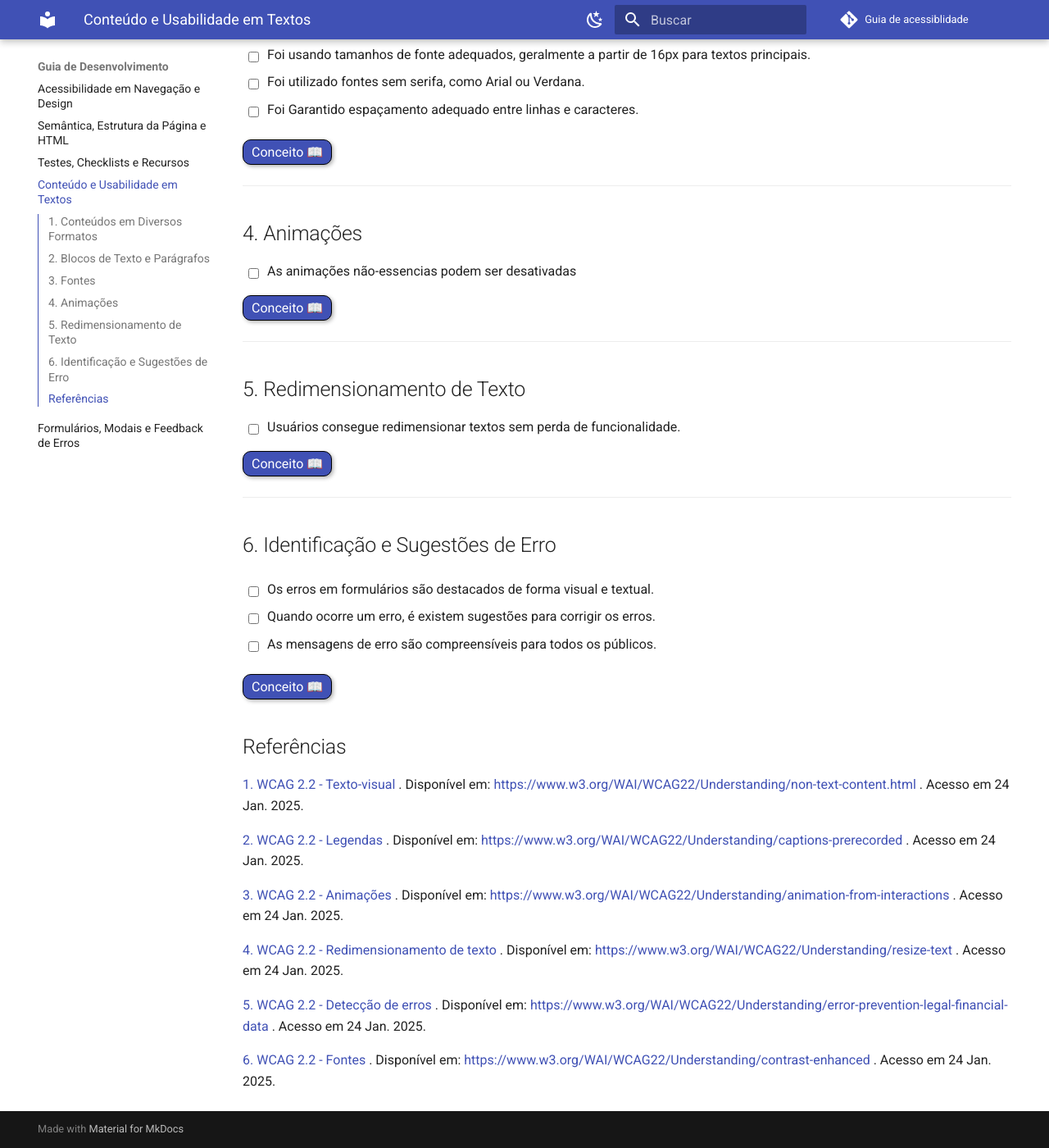
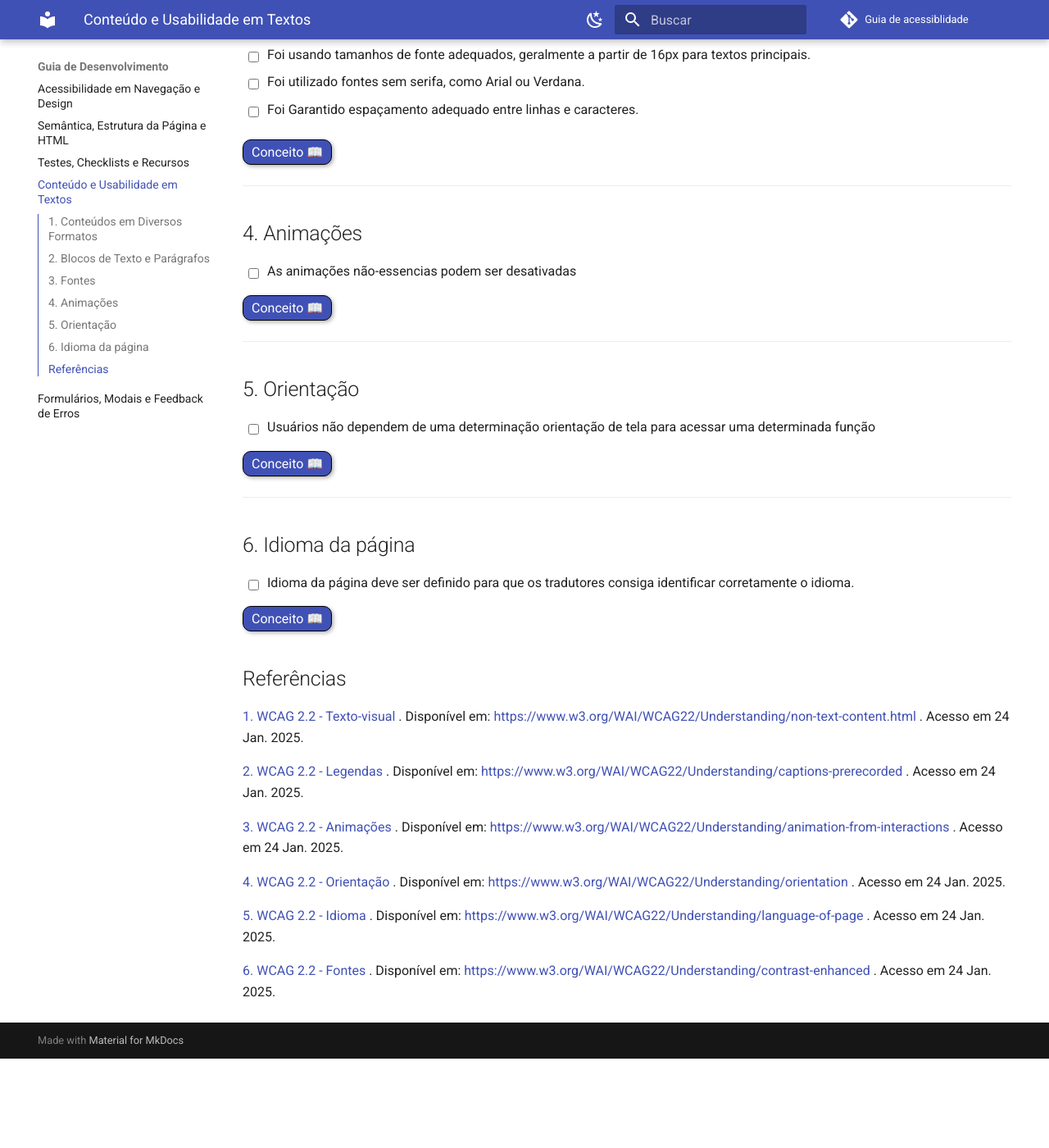
Before and after one commit to joseandre25/IHC-G02-Guia-De-Acessibilidade, an MkDocs documentation site: the page built from docs/topics/grupo4.md, in a window 1280 px wide and 1400 px high, scrolled down 729 px. Shown: the whole window at 82% size. Built offline with MkDocs 1.6.1 and Material for MkDocs 9.7.7, drawn with Linux system fonts in a browser that asks for light colours; some web fonts are replaced; comment, search, counter and statistics services are not loaded; after the commit the page ends 2020 px from its top, so only the background shows below that.

Commit message:
fix: topico 4

```diff
--- a/docs/topics/grupo4.md
+++ b/docs/topics/grupo4.md
@@ -80,32 +80,28 @@ Animações podem ser distrativas ou prejudiciais para pessoas com epilepsia ou
 
 ---
 
-## 5. Redimensionamento de Texto
+## 5. Orientação
 
-- [ ] Usuários consegue redimensionar textos sem perda de funcionalidade.
+- [ ] Usuários não dependem de uma determinação orientação de tela para acessar uma determinada função
 
-<button title="Conceito redimensionamento de texto" class="botao-conceito" onclick="let el = document.getElementById('rediTexto'); el.style.display = el.style.display === 'none' ? 'block' : 'none';">
+<button title="Conceito Orientação" class="botao-conceito" onclick="let el = document.getElementById('rediTexto'); el.style.display = el.style.display === 'none' ? 'block' : 'none';">
   Conceito 📖
 </button>
 <div id="rediTexto" style="display: none;">
- Pessoas com deficiência visual, como baixa visão, daltonismo ou outras condições, podem ter dificuldades significativas com tamanhos de fonte fixos. A capacidade de aumentar ou diminuir o tamanho da fonte permite que esses usuários ajustem o texto para um nível que lhes seja confortável e legível, garantindo o acesso à informação e a inclusão digital. <a href="#referencia-4">[4]</a>
+ Em resumo, não depender da orientação da tela é fundamental para criar interfaces inclusivas, usáveis e que proporcionam uma boa experiência de usuário em uma variedade de dispositivos e contextos. Ao seguir as práticas de design responsivo e priorizar a flexibilidade da interface, os desenvolvedores podem garantir que seus aplicativos e sites sejam acessíveis e agradáveis de usar para todos. <a href="#referencia-4">[4]</a>
 </div>
 
 ---
 
-## 6. Identificação e Sugestões de Erro
+## 6. Idioma da página
 
-- [ ] Os erros em formulários são destacados de forma visual e textual.
+- [ ] Idioma da página deve ser definido para que os tradutores consiga identificar corretamente o idioma.
 
-- [ ] Quando ocorre um erro, é existem sugestões para corrigir os erros.
-
-- [ ] As mensagens de erro são compreensíveis para todos os públicos.
-
-<button title="Conceito identificação e sugestão de erro" class="botao-conceito" onclick="let el = document.getElementById('erros'); el.style.display = el.style.display === 'none' ? 'block' : 'none';">
+<button title="Idioma da página" class="botao-conceito" onclick="let el = document.getElementById('idioma'); el.style.display = el.style.display === 'none' ? 'block' : 'none';">
   Conceito 📖
 </button>
-<div id="erros" style="display: none;">
- Pessoas com deficiência, idosos ou usuários com pouca familiaridade com tecnologia podem encontrar dificuldades específicas na interação com sistemas digitais. A análise de erros permite identificar barreiras de acessibilidade e desenvolver soluções inclusivas. <a href="#referencia-5">[5]</a>
+<div id="idioma" style="display: none;">
+ Declarar o idioma da tela é fundamental para a acessibilidade, especialmente para usuários que dependem de leitores de tela. Isso garante que o conteúdo seja lido com a pronúncia e entonação corretas, proporcionando uma experiência mais natural e compreensível. <a href="#referencia-5">[5]</a>
 </div>
 
 
@@ -129,16 +125,16 @@ Animações podem ser distrativas ou prejudiciais para pessoas com epilepsia ou
   https://www.w3.org/WAI/WCAG22/Understanding/animation-from-interactions
 </a>. Acesso em 24 Jan. 2025.
 
-<a id="referencia-4" href="https://www.w3.org/WAI/WCAG22/Understanding/resize-text" target="_blank" aria-label="WCAG 2.2 - Redimensionamento de texto">
-  4. WCAG 2.2 - Redimensionamento de texto
-</a>. Disponível em: <a href="https://www.w3.org/WAI/WCAG22/Understanding/resize-text" target="_blank" aria-label="Link para WCAG 2.2 - Redimensionamento de texto">
-  https://www.w3.org/WAI/WCAG22/Understanding/resize-text
+<a id="referencia-4" href="https://www.w3.org/WAI/WCAG22/Understanding/orientation" target="_blank" aria-label="WCAG 2.2 - Orientação">
+  4. WCAG 2.2 - Orientação
+</a>. Disponível em: <a href="https://www.w3.org/WAI/WCAG22/Understanding/orientation" target="_blank" aria-label="Link para WCAG 2.2 - Orientação">
+  https://www.w3.org/WAI/WCAG22/Understanding/orientation
 </a>. Acesso em 24 Jan. 2025.
 
-<a id="referencia-5" href="https://www.w3.org/WAI/WCAG22/Understanding/error-prevention-legal-financial-data" target="_blank" aria-label="WCAG 2.2 - Detecção de erros">
-  5. WCAG 2.2 - Detecção de erros
-</a>. Disponível em: <a href="https://www.w3.org/WAI/WCAG22/Understanding/error-prevention-legal-financial-data" target="_blank" aria-label="Link para WCAG 2.2 - Detecção de erros">
-  https://www.w3.org/WAI/WCAG22/Understanding/error-prevention-legal-financial-data
+<a id="referencia-5" href="https://www.w3.org/WAI/WCAG22/Understanding/language-of-page" target="_blank" aria-label="WCAG 2.2 - Idioma">
+  5. WCAG 2.2 - Idioma
+</a>. Disponível em: <a href="https://www.w3.org/WAI/WCAG22/Understanding/language-of-page" target="_blank" aria-label="Link para WCAG 2.2 - Idioma">
+  https://www.w3.org/WAI/WCAG22/Understanding/language-of-page
 </a>. Acesso em 24 Jan. 2025.
 
 <a id="referencia-6" href="https://www.w3.org/WAI/WCAG22/Understanding/contrast-enhanced" target="_blank" aria-label="WCAG 2.2 - Fontes">
```
